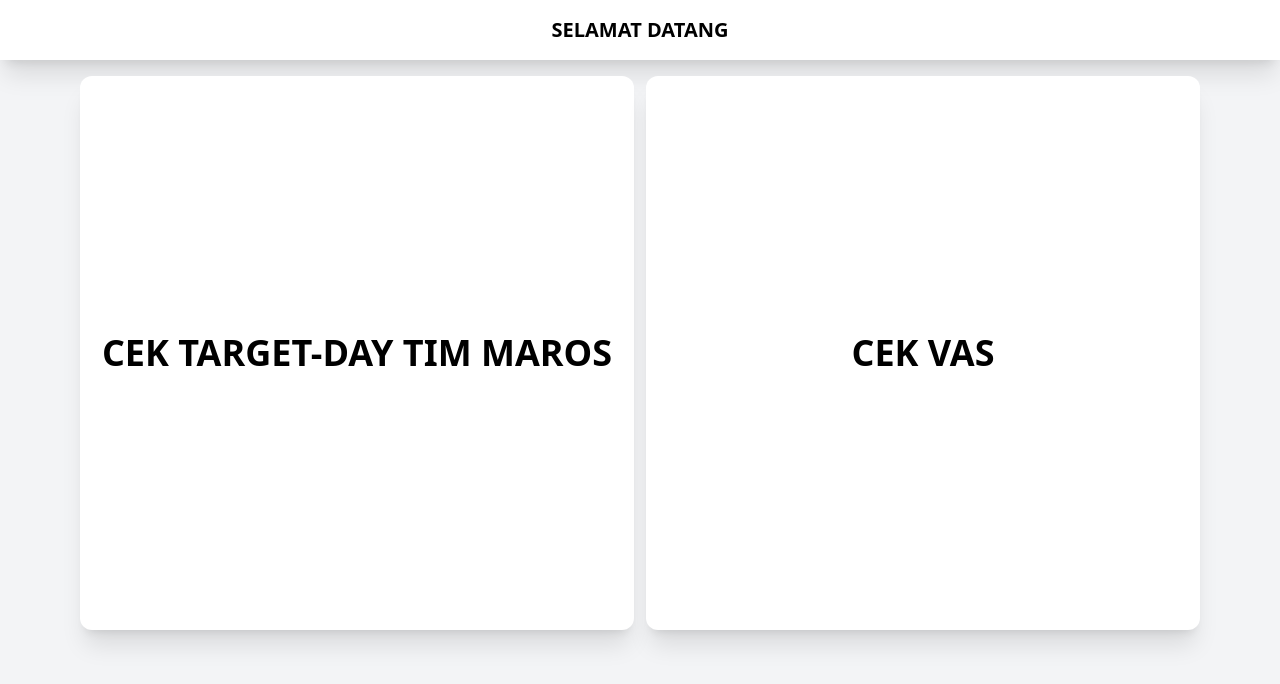
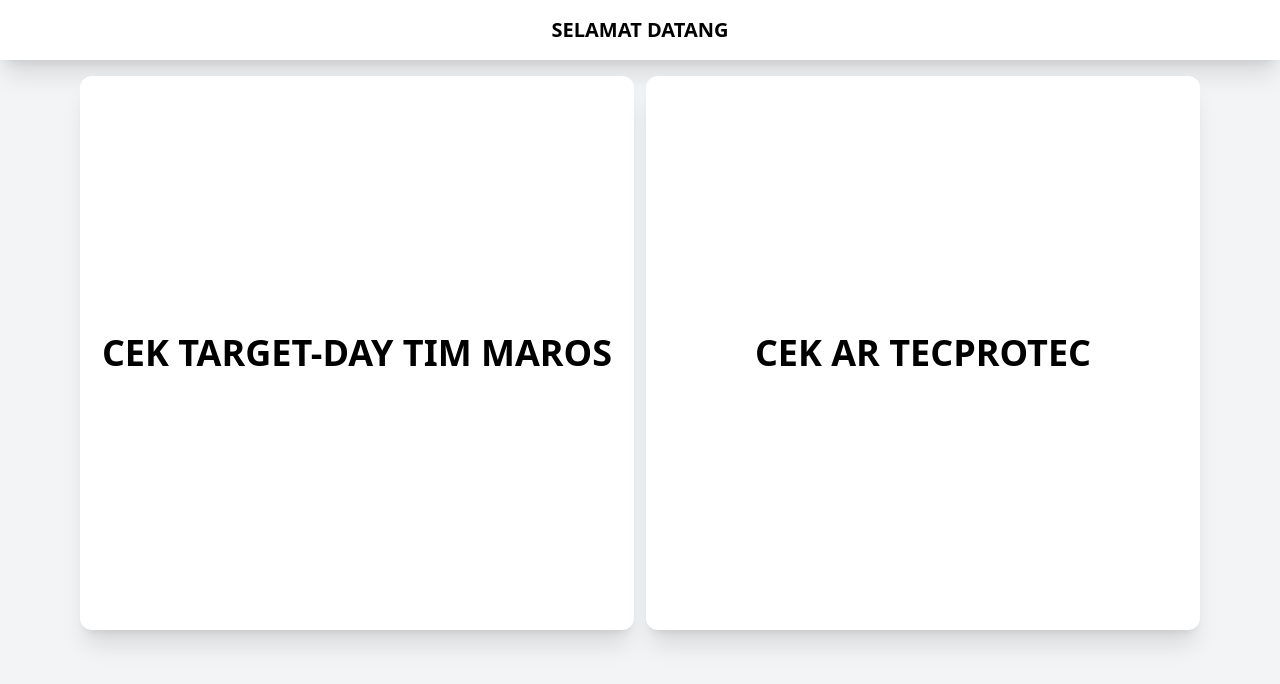
Before and after one commit to faisalsadli25/REPORTM114, a plain HTML site: page index.html in a window 1280 px wide. Drawn offline with nearby package versions, Linux system fonts and the light colour scheme.

Commit message:
Update index.html

```diff
--- a/index.html
+++ b/index.html
@@ -18,7 +18,7 @@
             </div>
 
             <div id="VAS" onclick="goVas()" class="bg-white p-2 aspect-square flex justify-center items-center shadow-xl rounded-xl hover:ring-2 hover:ring-red-950 transition duration-500 cursor-pointer hover:bg-red-950 hover:text-white text-center">
-                <h1 class="font-bold text-xl sm:text-2xl md:text-3xl lg:text-4xl ">CEK VAS</h1>
+                <h1 class="font-bold text-xl sm:text-2xl md:text-3xl lg:text-4xl ">CEK AR TECPROTEC</h1>
             </div>
         </div>
     </main>
```
